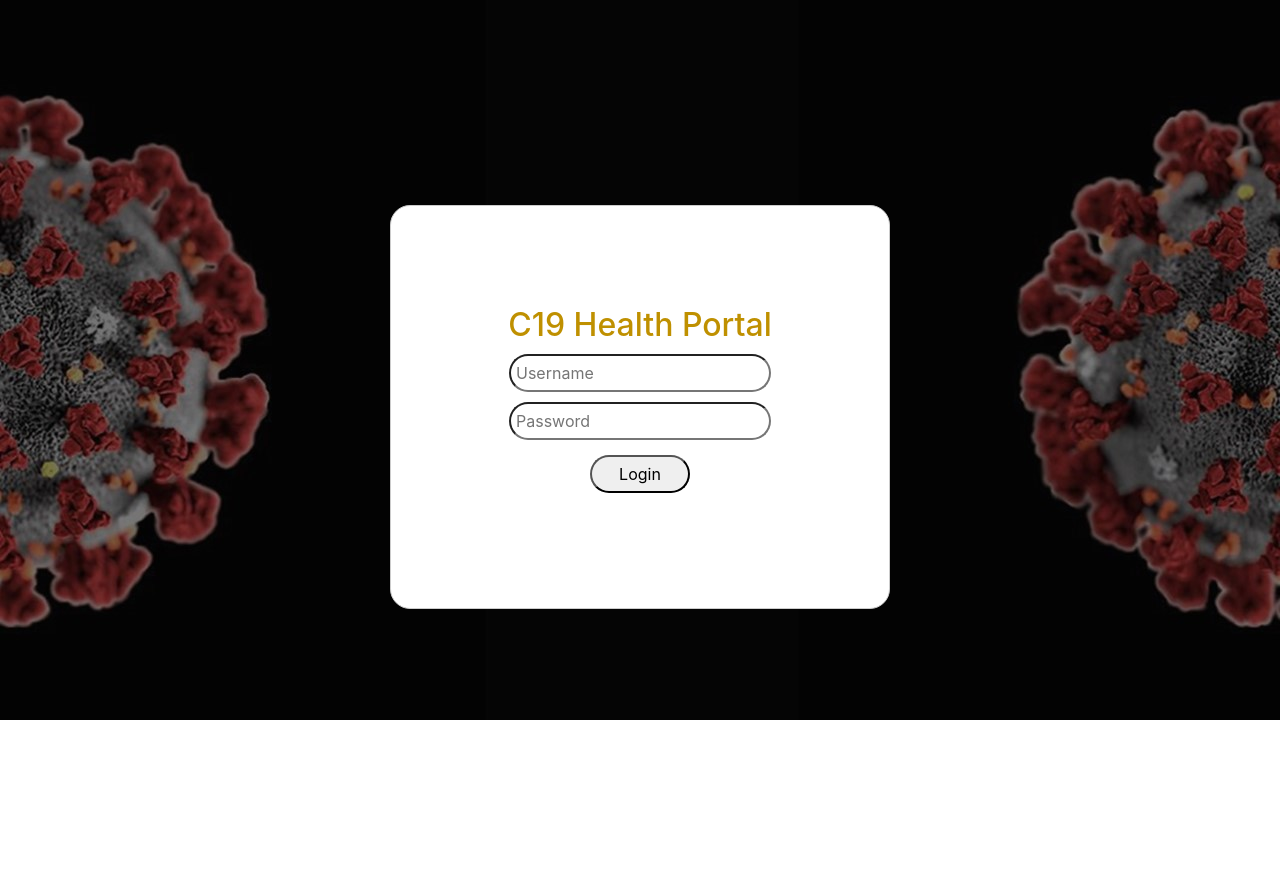
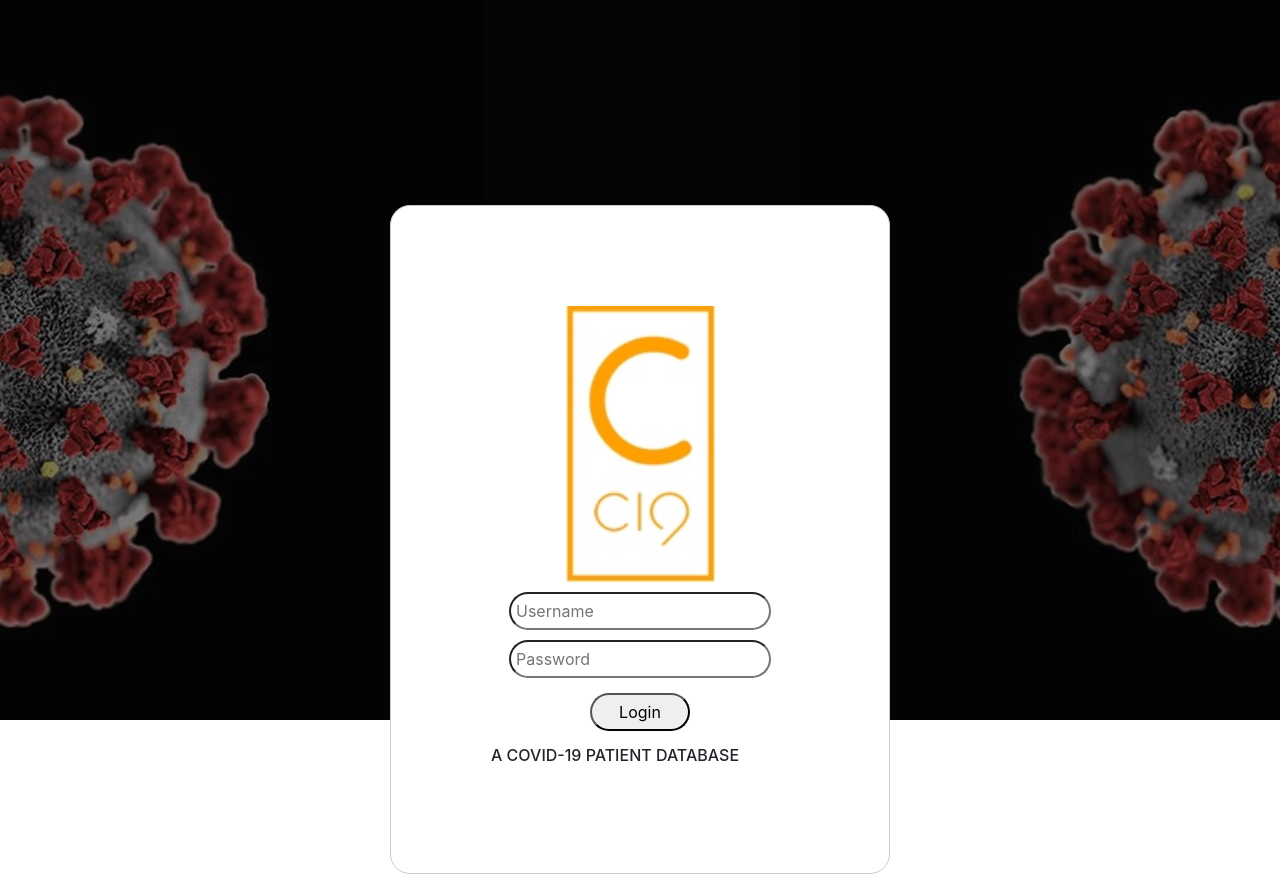
Before and after one commit to stgrky/Project_2, a Vue app: page /#/ in a window 1280 px wide. Before the commit the page ends 800 px from the top, so only its background shows below. Built offline with nearby package versions, Linux system fonts and the light colour scheme; the HTML template or start-up script is replaced by a standard one.

Commit message:
Correction of logo styling

```diff
--- a/src/components/login.vue
+++ b/src/components/login.vue
@@ -1,7 +1,7 @@
 <template id = "body">
   <div id="login">
-    <h2>C19 Health Portal</h2>
-    <img src=""
+      <img class="logo" src="../assets/c19-logo.jpg" alt="c19 logo">
+
     <input id="bubbles" type="text" name="username" v-model="input.username" placeholder="Username" />
     <input
       id="bubbles"
@@ -11,6 +11,8 @@
       placeholder="Password"
     />
     <button id="bubbles-two" type="button" v-on:click="login()">Login</button>
+
+    <h6>A COVID-19 PATIENT DATABASE</h6>
   </div>
 </template>
 
@@ -52,9 +54,11 @@ body {
   background-repeat: no-repeat;
 }
 
-h2 {
-  color: #bf9000;
-  text-align: center;
+.logo {
+    display: block;
+    margin-left: auto;
+    margin-right: auto;
+    width: 50%;
 }
 
 #login {
```
